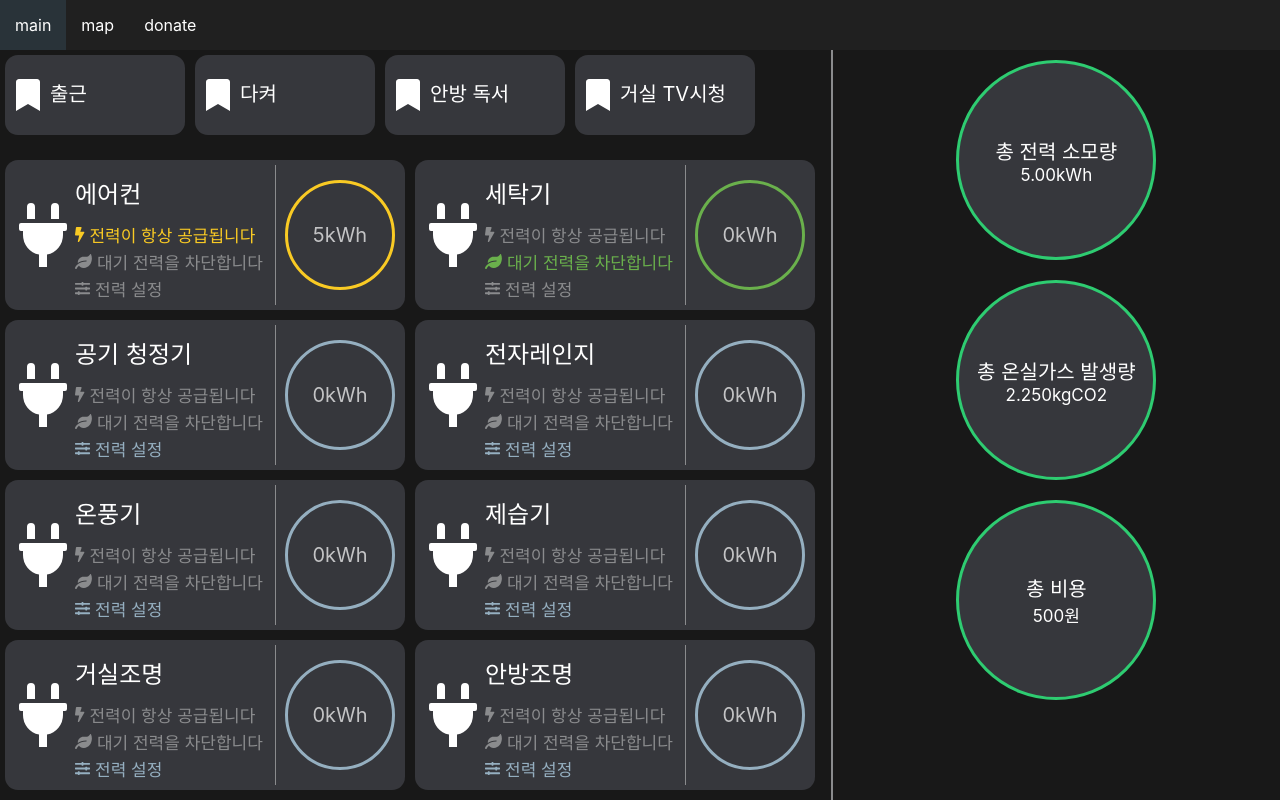
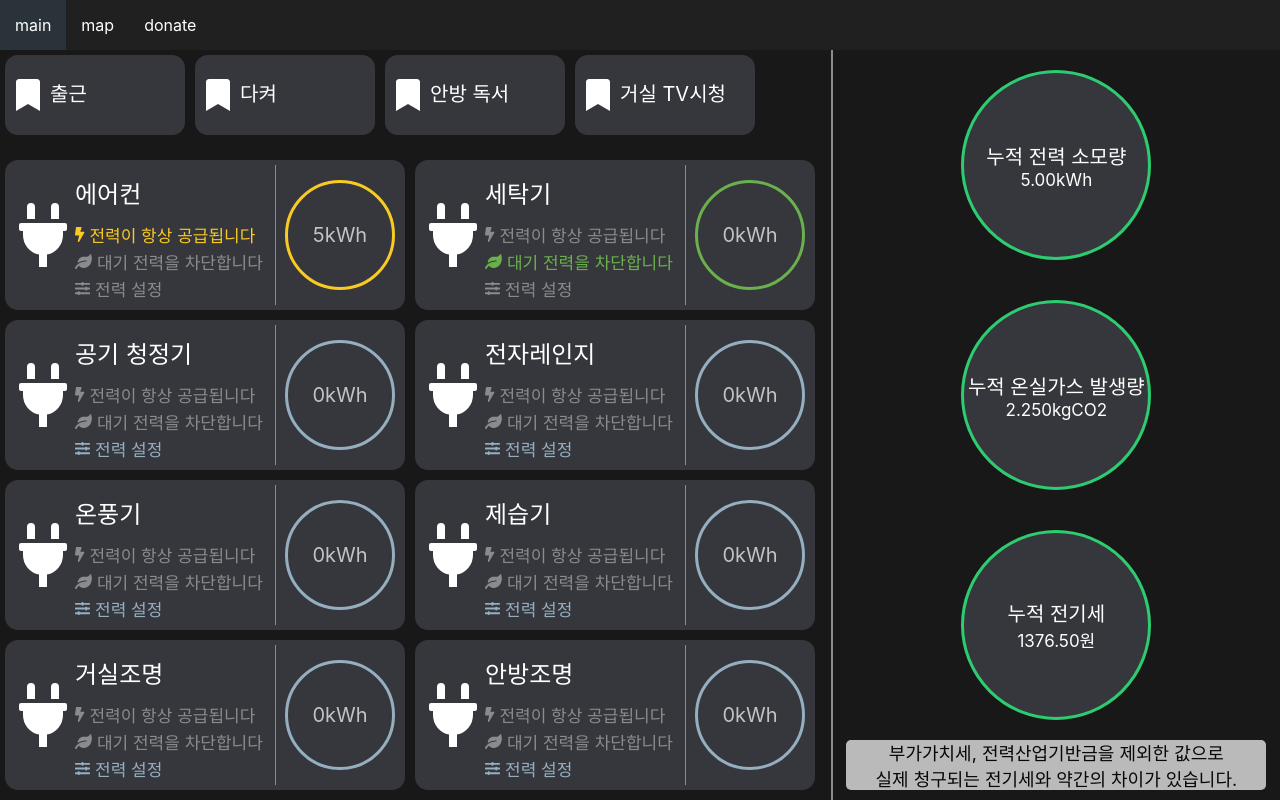
Before and after one commit to Myunwoo/echoHackathon2021, a React (Create React App) app: page /main in a window 1280 px wide. Shown: the top 800 px of the page. Built offline with nearby package versions, Linux system fonts and the light colour scheme.

Commit message:
2021/06/01

```diff
--- a/src/Main_Page.js
+++ b/src/Main_Page.js
@@ -117,6 +117,10 @@ class Main_page extends React.Component{
                             <EnergyShow_component components={components}/>
                             <GasShow_component components={components}/>
                             <MoneyShow_component components={components}/>
+                            <div className="show__section--info">
+                                <span>부가가치세, 전력산업기반금을 제외한 값으로</span>
+                                <span>실제 청구되는 전기세와 약간의 차이가 있습니다.</span>
+                            </div>
                         </div>
                     </div>
                 </div>
--- a/src/Map_Page.js
+++ b/src/Map_Page.js
@@ -141,6 +141,9 @@ class Map_Page extends React.Component{
                 <div className="map__section">
                     <div id="Mymap"></div>
                     <div className="data__section">
+                        <div className="data__section__header">
+                            <span>{"2020년 11월 기준, "+onShowName+"의"}</span>
+                        </div>
                         <div className="data__section__column">
                             <AvgShow_component key={"khw"} showName={"khw"} showAvg={Number(onShowAvg)}/>
                             <AvgShow_component key={"co2"} showName={"co2"} showAvg={Number(onShowCO2)}/>
--- a/src/avgs.json
+++ b/src/avgs.json
@@ -13,4 +13,4 @@
 {"data":[{"year":"2020","month":"11","metro":"전라남도","city":"함평군","houseCnt":18995,"powerUsage":165.15,"bill":18574},{"year":"2020","month":"11","metro":"전라남도","city":"진도군","houseCnt":19680,"powerUsage":167.31,"bill":18934},{"year":"2020","month":"11","metro":"전라남도","city":"고흥군","houseCnt":43529,"powerUsage":161.68,"bill":18511},{"year":"2020","month":"11","metro":"전라남도","city":"보성군","houseCnt":25755,"powerUsage":165.47,"bill":17994},{"year":"2020","month":"11","metro":"전라남도","city":"신안군","houseCnt":22826,"powerUsage":146.67,"bill":18109},{"year":"2020","month":"11","metro":"전라남도","city":"담양군","houseCnt":24697,"powerUsage":165.54,"bill":19768},{"year":"2020","month":"11","metro":"전라남도","city":"곡성군","houseCnt":17866,"powerUsage":160.68,"bill":18179},{"year":"2020","month":"11","metro":"전라남도","city":"나주시","houseCnt":70880,"powerUsage":189.01,"bill":19188},{"year":"2020","month":"11","metro":"전라남도","city":"해남군","houseCnt":40601,"powerUsage":177.91,"bill":20069},{"year":"2020","month":"11","metro":"전라남도","city":"영광군","houseCnt":30577,"powerUsage":182.03,"bill":20474},{"year":"2020","month":"11","metro":"전라남도","city":"순천시","houseCnt":147421,"powerUsage":217.19,"bill":22893},{"year":"2020","month":"11","metro":"전라남도","city":"강진군","houseCnt":22101,"powerUsage":166.42,"bill":18157}]},
 {"data":[{"year":"2020","month":"11","metro":"경상북도","city":"봉화군","houseCnt":20263,"powerUsage":166.55,"bill":18567},{"year":"2020","month":"11","metro":"경상북도","city":"청도군","houseCnt":27129,"powerUsage":162.05,"bill":18348},{"year":"2020","month":"11","metro":"경상북도","city":"예천군","houseCnt":35817,"powerUsage":194.65,"bill":20540},{"year":"2020","month":"11","metro":"경상북도","city":"포항시 남구","houseCnt":136612,"powerUsage":190.96,"bill":19472},{"year":"2020","month":"11","metro":"경상북도","city":"청송군","houseCnt":16708,"powerUsage":168.09,"bill":19332},{"year":"2020","month":"11","metro":"경상북도","city":"고령군","houseCnt":18556,"powerUsage":171.26,"bill":18779},{"year":"2020","month":"11","metro":"경상북도","city":"상주시","houseCnt":59942,"powerUsage":175.02,"bill":18647},{"year":"2020","month":"11","metro":"경상북도","city":"안동시","houseCnt":99736,"powerUsage":187.54,"bill":18863},{"year":"2020","month":"11","metro":"경상북도","city":"구미시","houseCnt":238643,"powerUsage":194.98,"bill":19307},{"year":"2020","month":"11","metro":"경상북도","city":"문경시","houseCnt":41710,"powerUsage":186.38,"bill":20806},{"year":"2020","month":"11","metro":"경상북도","city":"의성군","houseCnt":33678,"powerUsage":162.2,"bill":17780},{"year":"2020","month":"11","metro":"경상북도","city":"포항시 북구","houseCnt":147202,"powerUsage":215.15,"bill":21940}]},
 {"data":[{"year":"2020","month":"11","metro":"경상남도","city":"통영시","houseCnt":75806,"powerUsage":190.99,"bill":20061},{"year":"2020","month":"11","metro":"경상남도","city":"함양군","houseCnt":25300,"powerUsage":167.27,"bill":18463},{"year":"2020","month":"11","metro":"경상남도","city":"사천시","houseCnt":67901,"powerUsage":179.62,"bill":19067},{"year":"2020","month":"11","metro":"경상남도","city":"거제시","houseCnt":142540,"powerUsage":203.11,"bill":21360},{"year":"2020","month":"11","metro":"경상남도","city":"의령군","houseCnt":19010,"powerUsage":145.21,"bill":16288},{"year":"2020","month":"11","metro":"경상남도","city":"양산시","houseCnt":180095,"powerUsage":225.37,"bill":22464},{"year":"2020","month":"11","metro":"경상남도","city":"창원시","houseCnt":298467,"powerUsage":215.69,"bill":22171},{"year":"2020","month":"11","metro":"경상남도","city":"고성군","houseCnt":34331,"powerUsage":159.35,"bill":17847},{"year":"2020","month":"11","metro":"경상남도","city":"산청군","houseCnt":22845,"powerUsage":150.81,"bill":17335}]},
-{"data":[{"year":"2020","month":"11","metro":"제주특별자치도","city":"제주시","houseCnt":260799,"powerUsage":193.45,"bill":21151}]}]
+{"data":[{"year":"2020","month":"11","metro":"제주도","city":"제주시","houseCnt":260799,"powerUsage":193.45,"bill":21151}]}]
--- a/src/cities.json
+++ b/src/cities.json
@@ -1 +1 @@
-{"data":[{"codeTy":"metroCd","code":"11","codeNm":"서울특별시"},{"codeTy":"metroCd","code":"21","codeNm":"부산광역시"},{"codeTy":"metroCd","code":"22","codeNm":"대구광역시"},{"codeTy":"metroCd","code":"23","codeNm":"인천광역시"},{"codeTy":"metroCd","code":"24","codeNm":"광주광역시"},{"codeTy":"metroCd","code":"25","codeNm":"대전광역시"},{"codeTy":"metroCd","code":"26","codeNm":"울산광역시"},{"codeTy":"metroCd","code":"31","codeNm":"경기도"},{"codeTy":"metroCd","code":"32","codeNm":"강원도"},{"codeTy":"metroCd","code":"33","codeNm":"충청북도"},{"codeTy":"metroCd","code":"34","codeNm":"충청남도"},{"codeTy":"metroCd","code":"35","codeNm":"전라북도"},{"codeTy":"metroCd","code":"36","codeNm":"전라남도"},{"codeTy":"metroCd","code":"37","codeNm":"경상북도"},{"codeTy":"metroCd","code":"38","codeNm":"경상남도"},{"codeTy":"metroCd","code":"39","codeNm":"제주특별자치도"},{"codeTy":"metroCd","code":"41","codeNm":"세종특별자치시"}]}
+{"data":[{"codeTy":"metroCd","code":"11","codeNm":"서울특별시"},{"codeTy":"metroCd","code":"21","codeNm":"부산광역시"},{"codeTy":"metroCd","code":"22","codeNm":"대구광역시"},{"codeTy":"metroCd","code":"23","codeNm":"인천광역시"},{"codeTy":"metroCd","code":"24","codeNm":"광주광역시"},{"codeTy":"metroCd","code":"25","codeNm":"대전광역시"},{"codeTy":"metroCd","code":"26","codeNm":"울산광역시"},{"codeTy":"metroCd","code":"31","codeNm":"경기도"},{"codeTy":"metroCd","code":"32","codeNm":"강원도"},{"codeTy":"metroCd","code":"33","codeNm":"충청북도"},{"codeTy":"metroCd","code":"34","codeNm":"충청남도"},{"codeTy":"metroCd","code":"35","codeNm":"전라북도"},{"codeTy":"metroCd","code":"36","codeNm":"전라남도"},{"codeTy":"metroCd","code":"37","codeNm":"경상북도"},{"codeTy":"metroCd","code":"38","codeNm":"경상남도"},{"codeTy":"metroCd","code":"39","codeNm":"제주도"},{"codeTy":"metroCd","code":"41","codeNm":"세종특별자치시"}]}
--- a/src/components/EnergyShow_component.js
+++ b/src/components/EnergyShow_component.js
@@ -40,7 +40,7 @@ class EnergyShow_component extends React.Component{
         const {totalEnergy} = this.state;
         return(
             <div className="energy__component">
-                <span className="energy__component--title">총 전력 소모량</span>
+                <span className="energy__component--title">누적 전력 소모량</span>
                 <span className="energy__component--subtitle">{totalEnergy+"kWh"}</span>
             </div>
         );
--- a/src/components/GasShow_component.js
+++ b/src/components/GasShow_component.js
@@ -41,7 +41,7 @@ class GasShow_component extends React.Component{
         const {totalGas} = this.state;
         return(
             <div className="energy__component">
-                <span className="energy__component--title">총 온실가스 발생량</span>
+                <span className="energy__component--title">누적 온실가스 발생량</span>
                 <span className="energy__component--subtitle">{totalGas+"kgCO2"}</span>
             </div>
         );
--- a/src/components/MoneyShow_component.js
+++ b/src/components/MoneyShow_component.js
@@ -2,7 +2,9 @@ import React from "react";
 import "./../css/EnergyShow_component.css";
 import Proptypes from "prop-types";
 
-const MONEY_FOR_SEC = 100;
+let sumOfMoney = 0;
+let sumOfEnergy = 0;
+let baseTax = 0;
 
 class MoneyShow_component extends React.Component{
     //소유 컴포넌트, 초당 사용전력 초기화
@@ -15,22 +17,71 @@ class MoneyShow_component extends React.Component{
         }
     }
 
-    calcMps = () => {
+    calcEps = () => {
         const {components} = this.state;
-        let mps = 0;
+        let eps = 0;
         {components.map(component => (
             component.always_mode ?
-            mps += parseInt(component.power_consumption) :
-            mps += 0
+            eps += parseInt(component.power_consumption) :
+            eps += 0
         ))}
-        return mps * MONEY_FOR_SEC;
+        sumOfEnergy += eps;
+        return eps;
+    }
+
+    calcTaxOnSummer = (eps) => {
+        if(sumOfEnergy <= 300){
+            baseTax = 910;
+            return eps * 93.3;
+        }else if(sumOfEnergy > 300 && sumOfEnergy <= 450){
+            baseTax = 1600;
+            return eps * 187.9;
+        }else{
+            baseTax = 7300;
+            return eps * 280.6;
+        }
+    }
+
+    calcTaxOffSummer = (eps) => {
+        if(sumOfEnergy <= 200){
+            baseTax = 910;
+            return eps * 93.3;
+        }else if(sumOfEnergy > 200 && sumOfEnergy <= 400){
+            baseTax = 1600;
+            return eps * 187.9;
+        }else{
+            baseTax = 7300;
+            return eps * 280.6;
+        }
+    }
+
+    calcTax = (eps) => {
+        const now = new Date();
+        const month = now.getMonth + 1;
+        let tax = 0;
+        //하계 계산
+        if(month === 7 || month === 8){
+            tax = this.calcTaxOnSummer(eps);
+        }
+        //이외 계절 계산
+        else{
+            tax = this.calcTaxOffSummer(eps);
+        }
+
+        return tax;
     }
 
     //1초에 한 번 에너지를 계산.
     updateMoneyText = () => {
-        const mps = this.calcMps();
-        const currentMoney = this.state.totalMoney;
-        this.setState({totalMoney: currentMoney+mps});
+        const eps = this.calcEps();
+        const tax = this.calcTax(eps);
+
+        //누적된 전기세
+        sumOfMoney += tax;
+
+        const showTax = (sumOfMoney + baseTax).toFixed(2);
+
+        this.setState({totalMoney: showTax});
     }
 
     componentDidMount(){
@@ -41,7 +92,7 @@ class MoneyShow_component extends React.Component{
         const {totalMoney} = this.state;
         return(
             <div className="energy__component">
-                <span className="energy__component--title">총 비용</span>
+                <span className="energy__component--title">누적 전기세</span>
                 <span className="energy__component--subtitle">{totalMoney+"원"}</span>
             </div>
         );
--- a/src/css/AvgShow_component.css
+++ b/src/css/AvgShow_component.css
@@ -1,7 +1,7 @@
 .avg__component{
-    width:180px;
+    width:190px;
     height:100px;
-    border-radius: 45px;
+    border-radius: 30px;
     display:flex;
     flex-direction: column;
     justify-content: center;
--- a/src/css/EnergyShow_component.css
+++ b/src/css/EnergyShow_component.css
@@ -1,15 +1,15 @@
 @import "variables.css";
 
 .energy__component{
-    width:200px;
-    height:200px;
-    border-radius: 100px;
+    width:190px;
+    height:190px;
+    border-radius: 95px;
     background-color: var(--component-background);
     display:flex;
     flex-direction: column;
     justify-content:center;
     align-items:center;
-    margin:10px;
+    margin:20px;
     border-style: solid;
     border-color: #2ecc71;
 }
--- a/src/css/Main_page.css
+++ b/src/css/Main_page.css
@@ -48,6 +48,19 @@ body{
 .show__section{
     display:flex;
     flex-direction: column;
-    justify-content:center;
+
     align-items:center;
 }
+
+.show__section--info{
+    display:flex;
+    flex-direction: column;
+    justify-content: center;
+    align-items: center;
+    background-color: white;
+    width:420px;
+    height: 50px;
+    border-radius: 5px;
+    font-size:18px;
+    opacity: 0.7;
+}
--- a/src/css/Map_page.css
+++ b/src/css/Map_page.css
@@ -16,3 +16,22 @@
     align-items:center;
     padding:0px;
 }
+
+.data__section__header{
+    width: 300px;
+    height: 70px;
+    display:flex;
+    justify-content: center;
+    align-items: center;
+    color:white;
+    background-color: var(--component-background);
+    margin-top:20px;
+    font-size:20px;
+    border: 3px solid;
+    border-radius: 8px;
+    border-color: black;
+}
+
+.data__section__column{
+    display: flex;
+}
```
